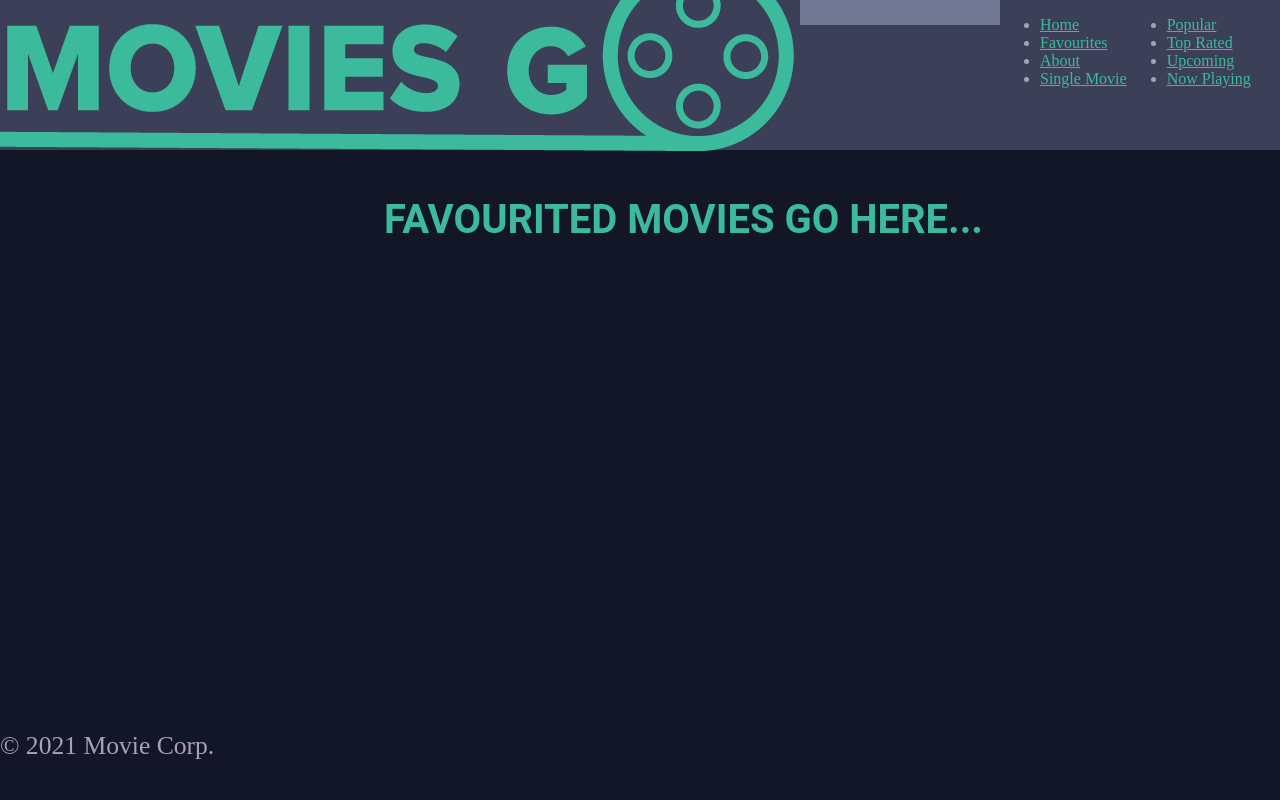
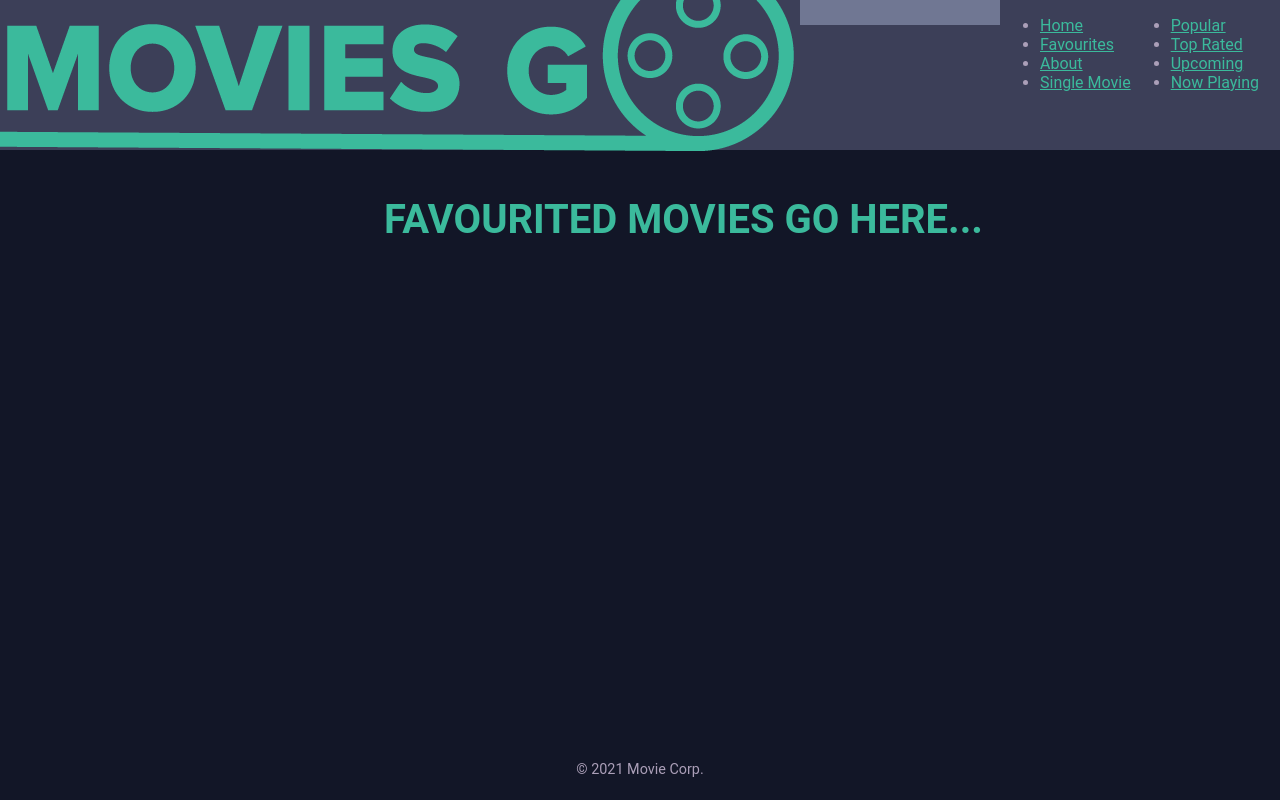
Before and after one commit to mina-bui/movie-app, a React app in the folder react-app-starter/: page /favourites in a window 1280 px wide. Built offline with nearby package versions, Linux system fonts and the light colour scheme; a web font is replaced by a local one.

Commit message:
footer styling

```diff
--- a/react-app-starter/src/styles/components/_body.scss
+++ b/react-app-starter/src/styles/components/_body.scss
@@ -3,6 +3,7 @@
 body {
     background-color: $darkIndigo;
     color: $bodyFont;
+    font-family: $regularFont;
 }
 
 // Desktop Version
--- a/react-app-starter/src/styles/components/_footer.scss
+++ b/react-app-starter/src/styles/components/_footer.scss
@@ -18,6 +18,14 @@ footer {
 }
 
 */
+
+footer {
+    text-align: center;
+}
+
+footer p {
+    font-size: 0.9em;
+}
 
 // Desktop Version
 @media only screen and (min-width: $tablet) {
```
